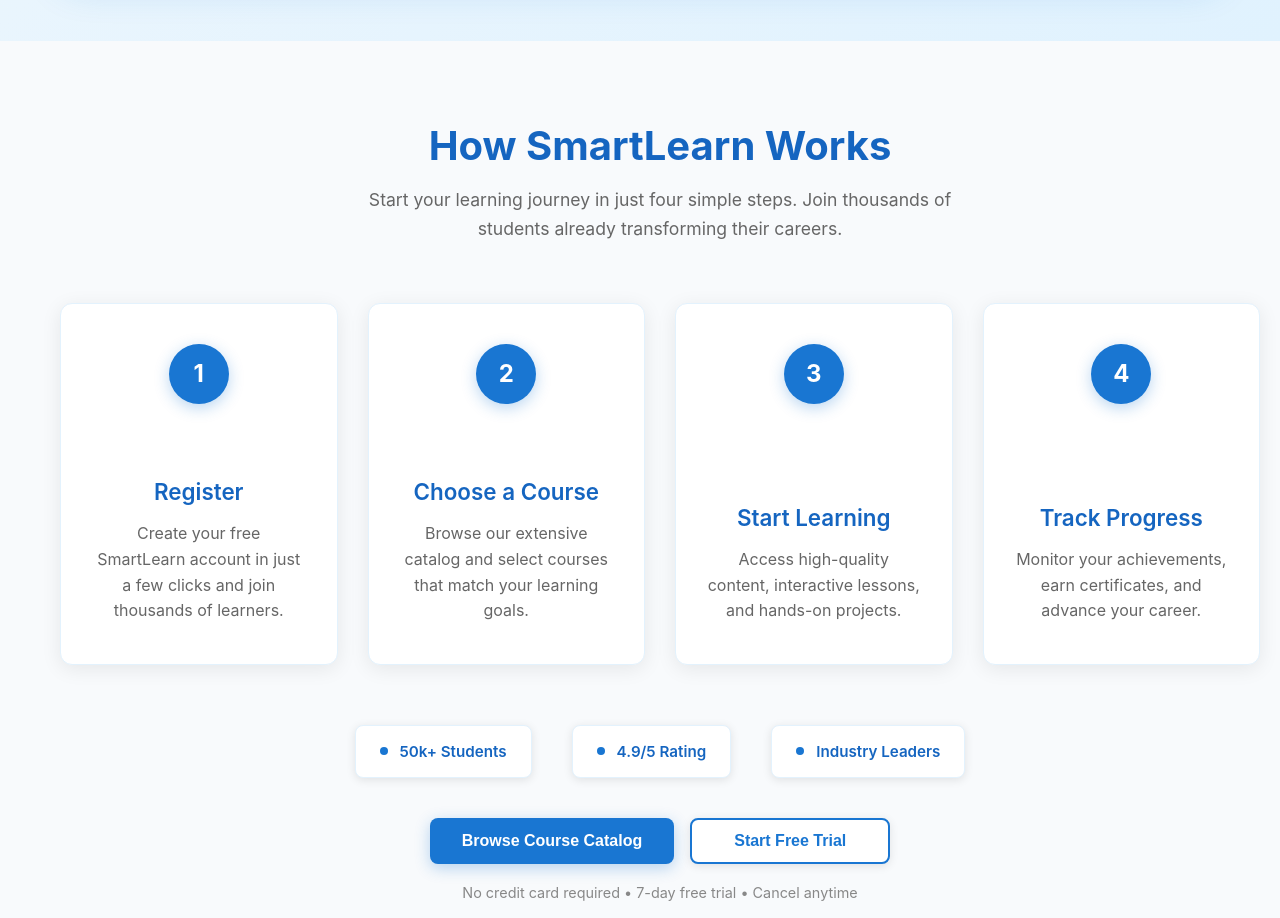
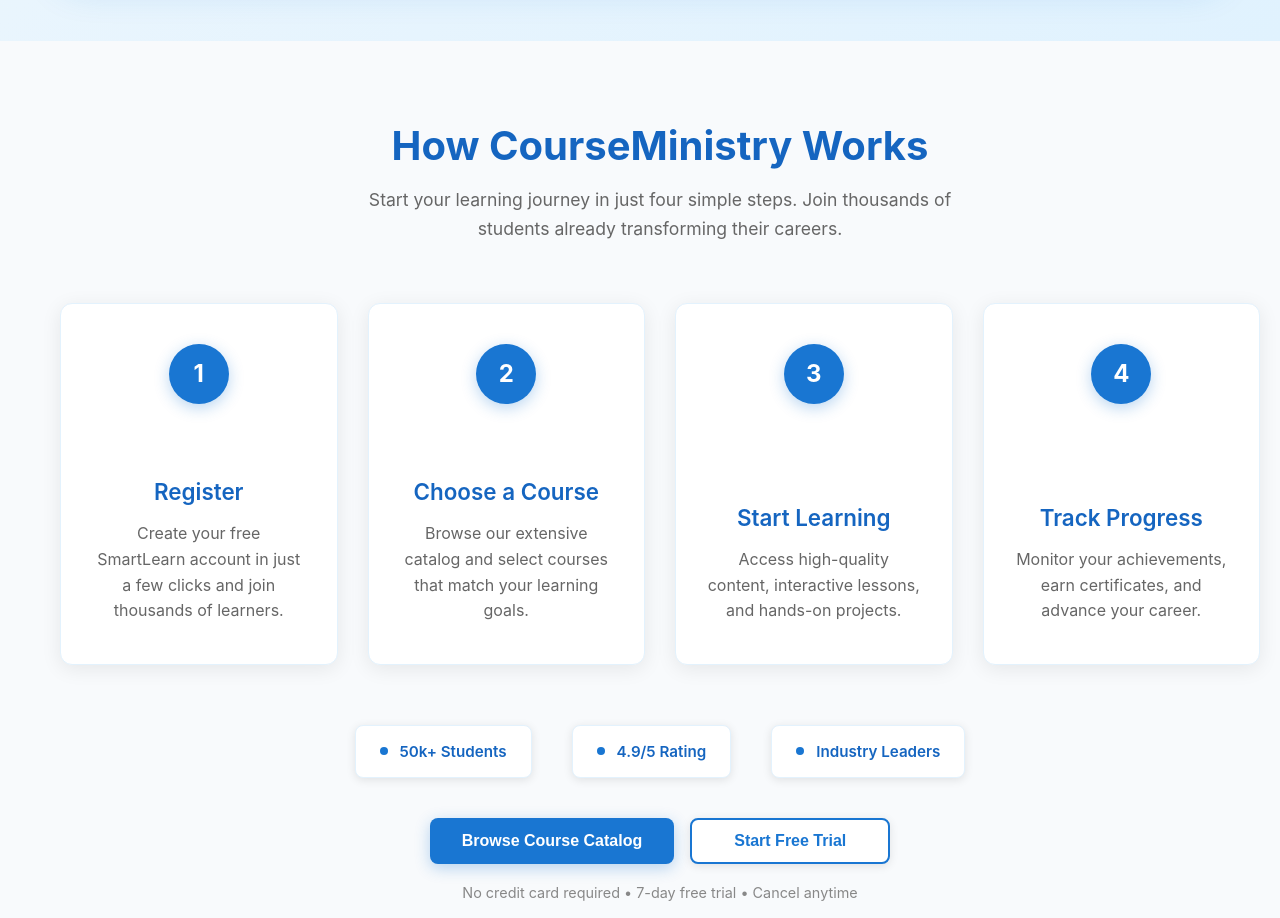
Before and after one commit to sakilaathapaththu/LMS_WebApplication, a React (Create React App) app in the folder frontend/: page / in a window 1280 px wide. Shown: the part 3780-4698 px from the top of the page. Built offline with nearby package versions, Linux system fonts and the light colour scheme.

Commit message:
Minor changes in content

```diff
--- a/frontend/src/Components/Home/HowItWorks.jsx
+++ b/frontend/src/Components/Home/HowItWorks.jsx
@@ -52,7 +52,7 @@
             marginBottom: '16px',
             margin: '0 0 16px 0'
           }}>
-            How SmartLearn Works
+            How CourseMinistry Works
           </h2>
 
           <p style={{
```
